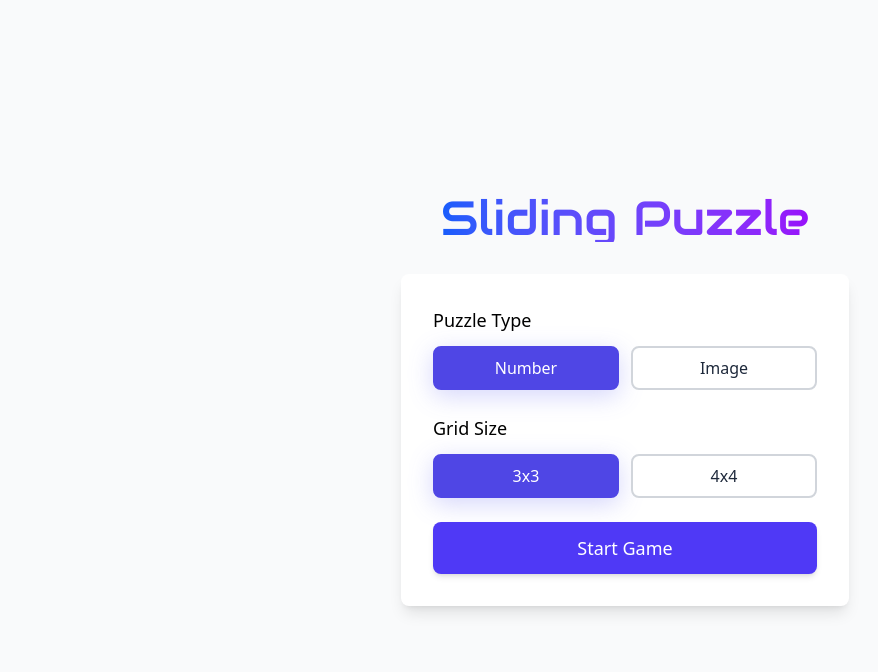
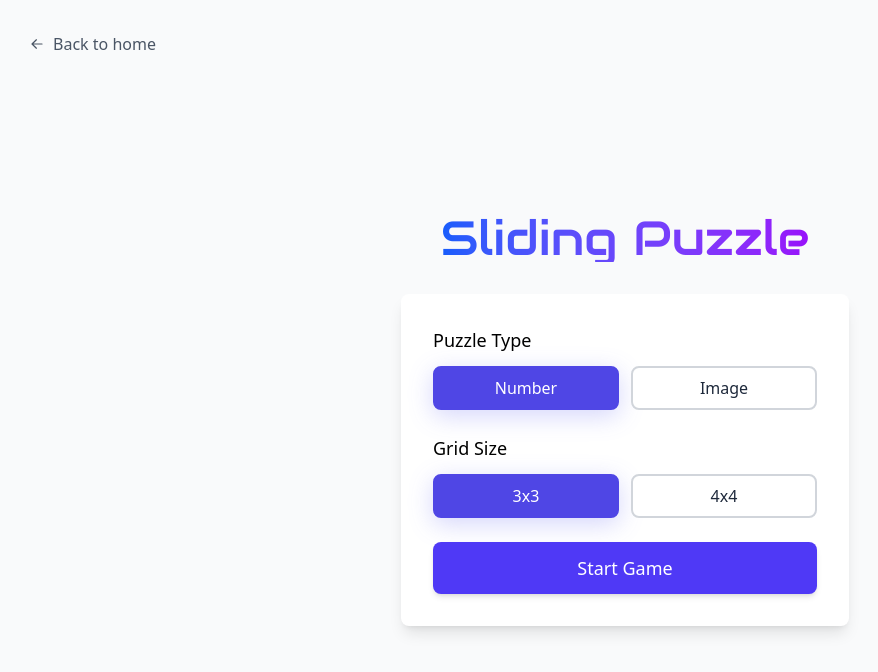
Before and after one commit to umangsondagar3401/gamezone, a React (Vite) app: page /sliding-puzzle in a window 1280 px wide. Shown: the top 672 px of the page, without its empty margins (15-893 px from the left). Built offline with nearby package versions, Linux system fonts and the light colour scheme; a web font is replaced by a local one.

Commit message:
Add back to home button

```diff
--- a/src/components/Layout.tsx
+++ b/src/components/Layout.tsx
@@ -1,18 +1,37 @@
 import React from "react";
 import SEO from "./SEO";
+import { motion } from "framer-motion";
 import { getPageSeo } from "../lib/seoUtils";
-import { Outlet, useLocation } from "react-router-dom";
+import { HiMiniArrowLeft } from "react-icons/hi2";
+import { fadeInDown } from "../animation/CommonVariants";
+import { Outlet, useLocation, useNavigate } from "react-router-dom";
 
 const Layout: React.FC = () => {
+  const navigate = useNavigate();
   const location = useLocation();
   const { title, description, keywords } = getPageSeo(location.pathname);
 
   return (
     <>
       <SEO title={title} description={description} keywords={keywords} />
-      <div className="flex items-center justify-center p-4 md:p-8 bg-gray-50 min-h-screen">
-        <main className="max-w-[1440px] w-full mx-auto">
-          <Outlet />
+      <div className="flex flex-col gap-4 items-center justify-between p-4 md:p-8 bg-gray-50 min-h-screen">
+        {location.pathname !== "/" && (
+          <motion.button
+            className="flex items-center gap-2 text-gray-600 hover:text-gray-800 cursor-pointer ml-3 mr-auto"
+            onClick={() => navigate("/")}
+            initial="hidden"
+            animate="show"
+            variants={fadeInDown}
+            whileHover={{ scale: 1.02 }}
+            whileTap={{ scale: 0.98 }}
+          >
+            <HiMiniArrowLeft /> Back to home
+          </motion.button>
+        )}
+        <main className="flex items-center justify-center flex-1 max-w-[1440px] w-full mx-auto">
+          <div className="w-full">
+            <Outlet />
+          </div>
         </main>
       </div>
     </>
```
